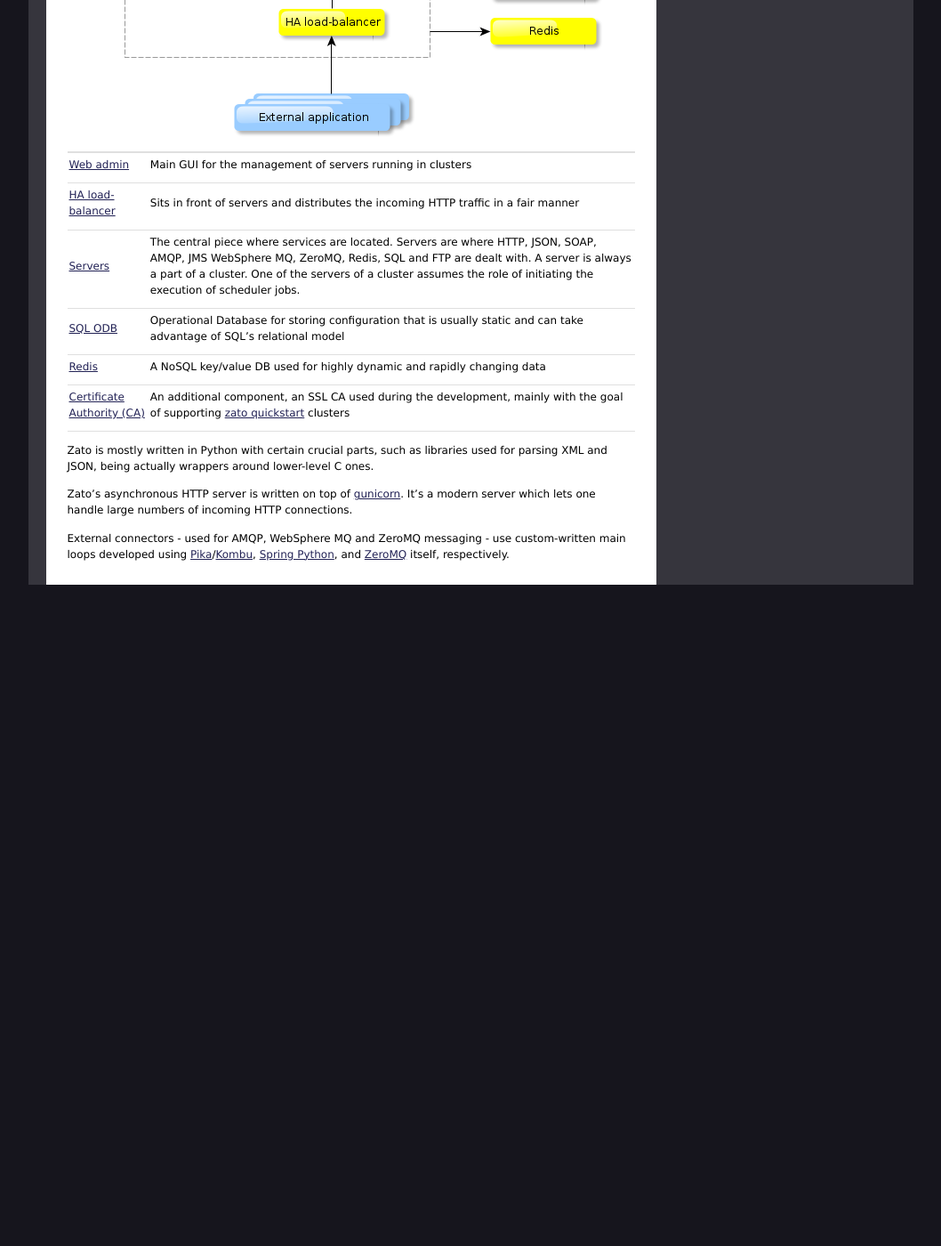
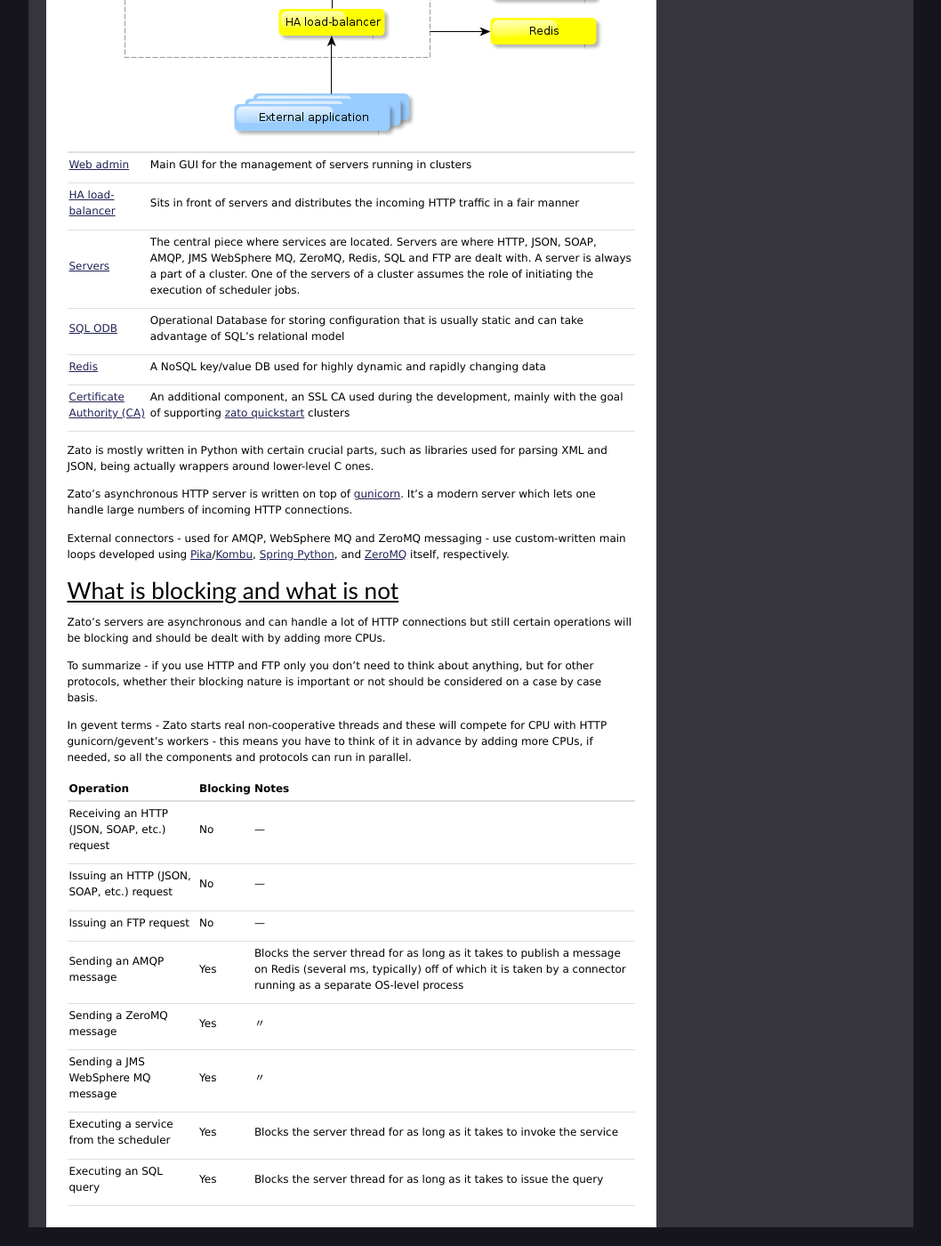
Before and after one commit to rfdiazpr/zato-docs, a Sphinx documentation site: the page built from sphinx/architecture/overview.txt, in a window 1280 px wide and 1400 px high, scrolled down 407 px. Shown: the whole window at 89% size, without its empty margins (111-1169 px from the left). Built offline with Sphinx 7.4.7, drawn with Linux system fonts in a browser that asks for light colours; before the commit the page ends 1085 px from its top, so only the background shows below that; some of the changed text lies outside the part shown.

Commit message:
Added a table on what is blocking and what is not

```diff
--- a/sphinx/architecture/overview.txt
+++ b/sphinx/architecture/overview.txt
@@ -38,3 +38,32 @@
 and
 `ZeroMQ <http://www.zeromq.org/>`_
 itself, respectively.
+
+What is blocking and what is not
+================================
+
+Zato's servers are asynchronous and can handle a lot of HTTP connections but still
+certain operations will be blocking and should be dealt with by adding more CPUs.
+
+To summarize - if you use HTTP and FTP only you don't need to think about anything,
+but for other protocols, whether their blocking nature is important or not should
+be considered on a case by case basis.
+
+In gevent terms - Zato starts real non-cooperative threads and these will compete for CPU with
+HTTP gunicorn/gevent's workers - this means you have to think of it in advance
+by adding more CPUs, if needed, so all the components and protocols can run in parallel.
+
+============================================ ======== ===========================================================================
+Operation                                    Blocking Notes
+============================================ ======== ===========================================================================
+Receiving an HTTP (JSON, SOAP, etc.) request No       ---
+Issuing an HTTP (JSON, SOAP, etc.) request   No       ---
+Issuing an FTP request                       No       ---
+Sending an AMQP message                      Yes      Blocks the server thread for as long as it takes to publish a message
+                                                      on Redis (several ms, typically) off of which it is taken by a connector
+                                                      running as a separate OS-level process
+Sending a ZeroMQ message                     Yes      〃
+Sending a JMS WebSphere MQ message           Yes      〃
+Executing a service from the scheduler       Yes      Blocks the server thread for as long as it takes to invoke the service
+Executing an SQL query                       Yes      Blocks the server thread for as long as it takes to issue the query
+============================================ ======== ===========================================================================
```
